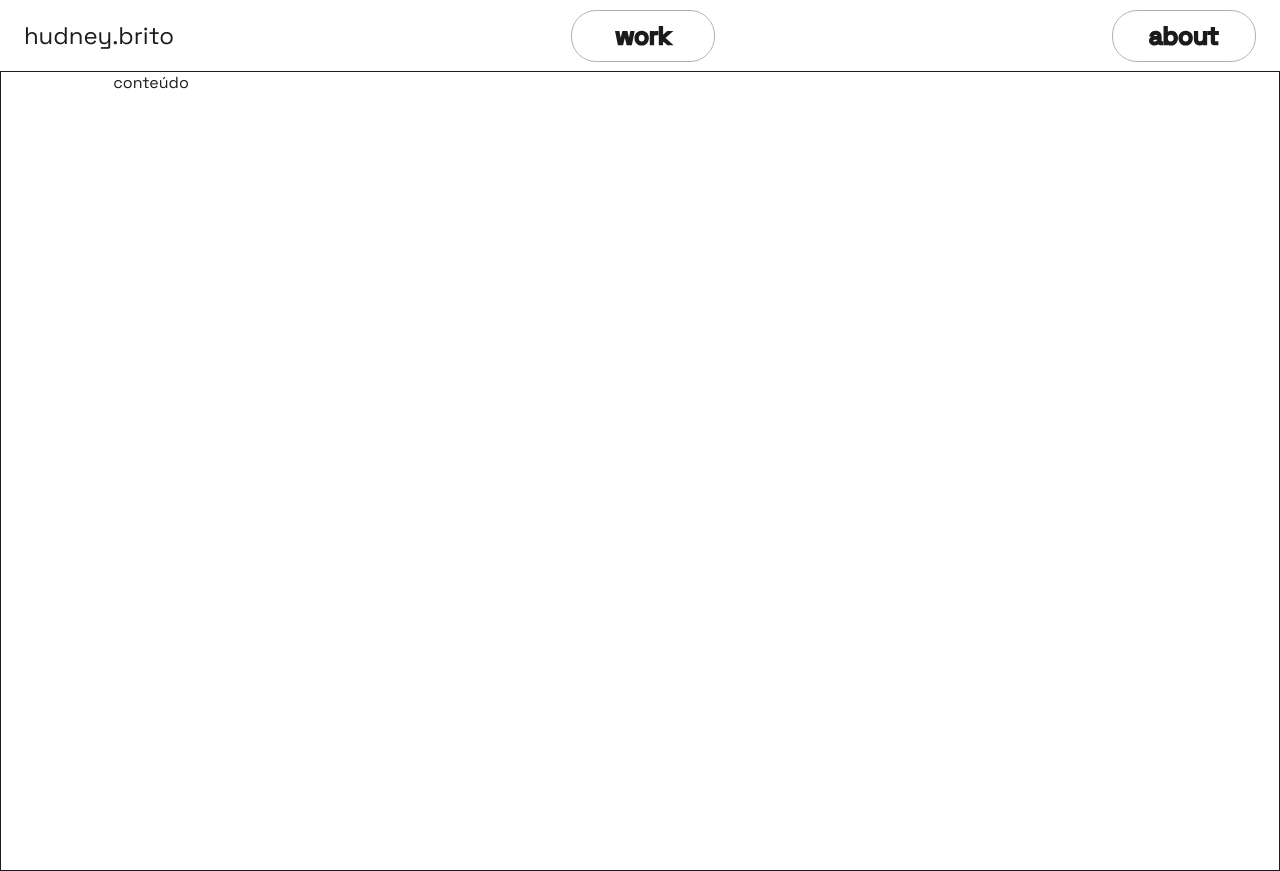
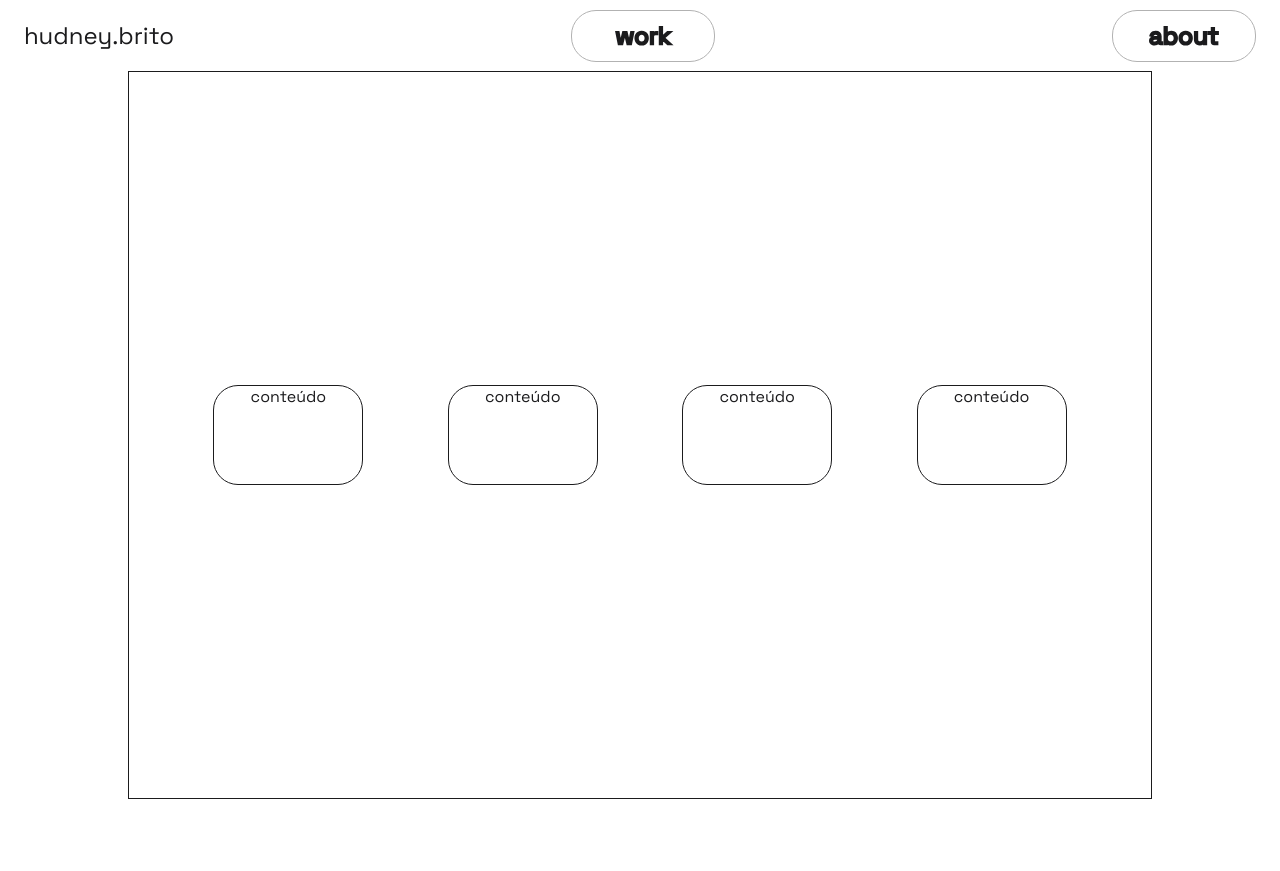
Before and after one commit to hudney-fsbrito/hudney-brito-portfolio, a Next.js app: page /startPage in a window 1280 px wide. After the commit the page ends 800 px from the top, so only its background shows below. Built offline with nearby package versions, Linux system fonts and the light colour scheme.

Commit message:
feat: cria json de portifolio e centraliza páginas renderizadas

```diff
--- /dev/null
+++ b/src/app/api/portfolio/portfolio.json
@@ -0,0 +1,32 @@
+[
+    {
+        "id":"0",
+        "title":"Sistema Veterinário",
+        "image":"url da imagem",
+        "URL":"url do link do projeto"
+    },
+    {
+        "id":"1",
+        "title":"30 dias CSS",
+        "image":"url da imagem",
+        "URL":"url do link do projeto"
+    },
+    {
+        "id":"2",
+        "title":"Social links",
+        "image":"url da imagem",
+        "URL":"url do link do projeto"
+    },
+    {
+        "id":"3",
+        "title":"Carrinho de compras",
+        "image":"url da imagem",
+        "URL":"url do link do projeto"
+    },
+    {
+        "id":"5",
+        "title":"Pesquisa de CEP",
+        "image":"url da imagem",
+        "URL":"url do link do projeto"
+    }
+]
--- /dev/null
+++ b/src/app/api/portfolio/route.ts
@@ -0,0 +1,14 @@
+import { NextResponse } from "next/server";
+
+import JSONData from "./portfolio.json";
+
+export async function GET() {
+  const res = await fetch(`${process.env.API_URL}/api/portfolio`);
+  let data = await res.json();
+
+  if (!data) {
+    data = JSONData;
+  }
+
+  return NextResponse.json({ data });
+}
--- a/src/app/globals.scss
+++ b/src/app/globals.scss
@@ -52,7 +52,12 @@ header{
 
   }
 }
-
+.page-container{
+  display: flex;
+  align-items: center;
+  justify-content: center;
+  min-height: calc(100vh - 80px);
+}
 
 * {
   box-sizing: border-box;
--- a/src/app/layout.tsx
+++ b/src/app/layout.tsx
@@ -24,7 +24,9 @@ export default function RootLayout({
           <Link href={"/workPage"} className="link-menu">work</Link>
           <Link href={"/aboutPage"} className="link-menu">about</Link>
         </header>
-        {children}
+        <main className="page-container">
+          {children}
+        </main>
       </body>
     </html>
   );
--- a/src/components/about/page.tsx
+++ b/src/components/about/page.tsx
@@ -1,5 +1,9 @@
 "use client"
 const About = () => {
-    return <h1>About</h1>
+    return (
+        <div>
+            <h1>About</h1>
+        </div>
+)
 }
 export default About;
--- a/src/components/start/page.tsx
+++ b/src/components/start/page.tsx
@@ -10,6 +10,9 @@ const Start = () => {
   return (
     <div className={`${styles.container}`}>
       <div className={styles.box}>conteúdo</div>
+      <div className={styles.box}>conteúdo</div>
+      <div className={styles.box}>conteúdo</div>
+      <div className={styles.box}>conteúdo</div>
     </div>
   );
 }
--- a/src/components/start/start.module.scss
+++ b/src/components/start/start.module.scss
@@ -3,14 +3,18 @@
 .container{
   border: 1px solid $eerie-black;
 
-  width: 100%;
-  height: 100vh;
-
+  width: 80%;
+  height: calc(100vh - 4.5rem);
+  // height: 100%;
+  display: flex;
+  align-items: center;
+  justify-content: space-evenly;
 }
 
 .box{
+  border: 1px solid $eerie-black;
   border-radius: 25px;
   text-align: center;
-  width: 300px;
-  height: 200px;
+  width: 150px;
+  height: 100px;
 }
```
Also changed, not shown: src/components/work/page.tsx (+6 -1 lines).
